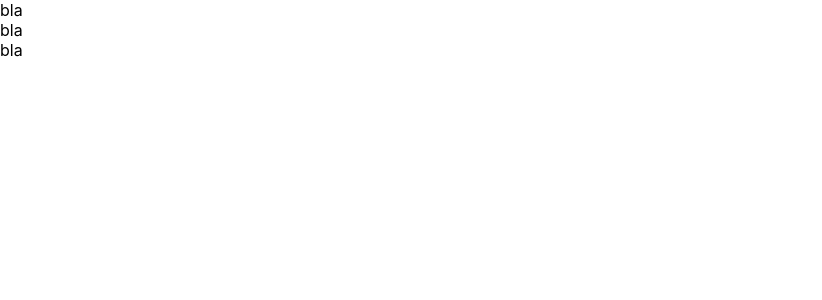
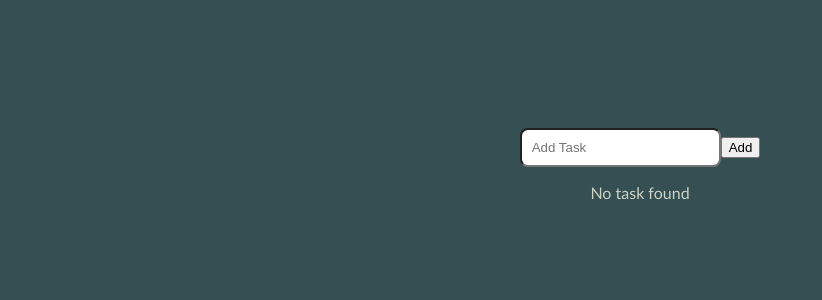
Before and after one commit to GintileDaugelaite/Todo-app, a React (Create React App) app: page / in a window 1280 px wide. Shown: the top 300 px of the page, without its empty margins (0-822 px from the left). Built offline with nearby package versions, Linux system fonts and the light colour scheme.

Commit message:
WIP: basic css added

```diff
--- a/src/App.jsx
+++ b/src/App.jsx
@@ -1,15 +1,19 @@
 import "./App.scss";
+import { useState } from "react";
 import SubmitForm from "./components/SubmitForm";
 import Task from "./components/Task";
 import TaskList from "./components/TaskList";
 
 const App = () => {
+  const [todo, setTodo] = useState("");
+  const [todos,setTodos] = useState([]);
+
   return (
-    <>
-      <SubmitForm />
+    <div className="wrapper">
+      <SubmitForm todo={todo} setTodo={setTodo} todos={todos} setTodos={setTodos}/>
       <Task />
-      <TaskList />
-    </>
+      <TaskList todos={todos}/>
+    </div>
   );
 };
 
--- a/src/App.scss
+++ b/src/App.scss
@@ -1,3 +1,67 @@
 * {
   box-sizing: border-box;
 }
+
+body {
+  background-color: #354f52;
+  font-family: "Trebuchet MS", "Lucida Sans Unicode", "Lucida Grande",
+    "Lucida Sans", Arial, sans-serif;
+    color: #cad2c5
+}
+
+.wrapper {
+  display: flex;
+  flex-direction: column;
+  justify-content: center;
+  align-items: center;
+  width: 100%;
+}
+
+.form {
+  margin-top: 10%;
+
+
+  &__todo-input {
+    padding: 10px;
+    border-radius: 8px;
+  }
+}
+
+.task {
+  display: flex;
+  flex-direction: row;
+  justify-content: center;
+  align-items: center;
+
+  &__list-item {
+    list-style: none;
+    border-radius: 8px;
+    padding: 10px;
+    background-color: #84a98c;
+    width: 100%;
+    display: flex;
+    justify-content: space-between;
+    margin-bottom: 10px;
+    word-break: break-all
+
+
+  }
+
+  &__delete-btn {
+    width: 20px;
+    margin: 0 0 10px 10px;
+    cursor: pointer;
+    filter: invert(100%) sepia(1%) saturate(3254%) hue-rotate(21deg) brightness(91%) contrast(77%);
+  }
+
+  &__delete-btn:hover {
+    filter: invert(65%) sepia(12%) saturate(156%) hue-rotate(54deg) brightness(86%) contrast(87%);
+  }
+
+}
+
+.task-list {
+  width: 70%;
+  color: #2f3e46;
+
+}
--- a/src/components/SubmitForm.jsx
+++ b/src/components/SubmitForm.jsx
@@ -1,7 +1,31 @@
 
 
-const SubmitForm = () => {
-  return <div>bla</div>;
+const SubmitForm = ({todo, setTodo, todos, setTodos}) => {
+
+const addTodo = (e) => {
+    e.preventDefault();
+    if (todo !== "") {
+    setTodos([...todos, todo]);
+    setTodo("");
+    }
+}
+
+  return (
+    <div className="form">
+        <form>
+      <input
+      className="form__todo-input"
+      type="text"
+      placeholder="Add Task"
+      name="todo"
+      value={todo}
+      onChange={(e) => setTodo(e.target.value)}
+      />
+       <button className="form__add-button" onClick={addTodo}>Add</button>
+      </form>
+
+    </div>
+  );
 };
 
 export default SubmitForm;
--- a/src/components/Task.jsx
+++ b/src/components/Task.jsx
@@ -1,6 +1,15 @@
+import Bin from "./../trash.svg"
 
-const Task = () => {
-    return <div>bla</div>;
-  };
+const Task = ({ todo }) => {
+  return (
+    todo && <div className="task">
+      <li className="task__list-item">
+        {todo}
+        </li>
+        <img src={Bin} alt="" className="task__delete-btn" />
 
-  export default Task;
+    </div>
+  );
+};
+
+export default Task;
--- a/src/components/TaskList.jsx
+++ b/src/components/TaskList.jsx
@@ -1,6 +1,19 @@
+import Task from "./Task";
 
-const TaskList = () => {
-    return <div>bla</div>;
+const TaskList = ({todos}) => {
+
+    return(
+ todos?.length > 0 ? ( <ul className="task-list">
+            {
+                todos.map((todo, index) => <Task todo={todo} key={index}/>)
+            }
+        </ul>
+        ) : (
+            <div>
+                <p>No task found</p>
+            </div>
+        )
+    )
   };
 
   export default TaskList;
```
Also changed, not shown: src/trash.svg (added).
